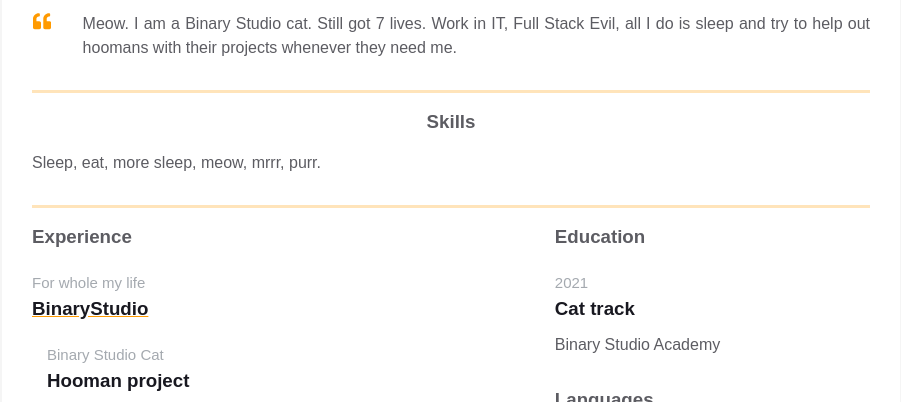
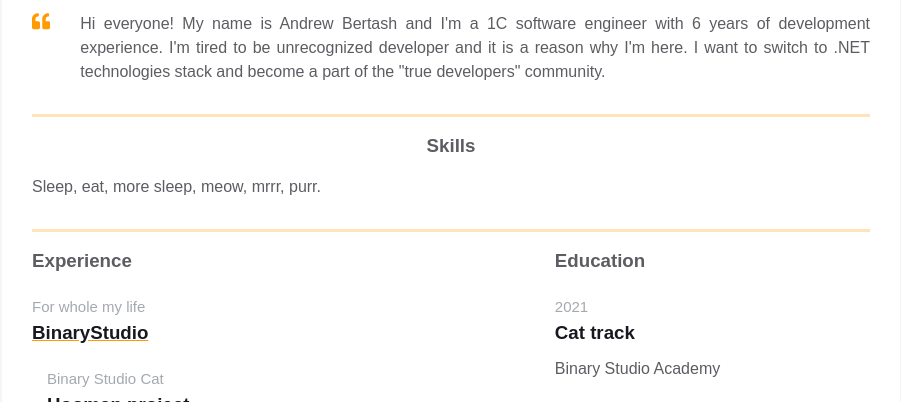
Before and after one commit to ABertashDev/homepage, a plain HTML site: page index.html in a window 1280 px wide. Shown: the part 350-752 px from the top of the page, without its empty margins (189-1090 px from the left). Drawn offline with Linux system fonts and the light colour scheme.

Commit message:
Changed intro block to my own

```diff
--- a/index.html
+++ b/index.html
@@ -99,10 +99,9 @@
                 </path>
               </svg>
             </div>
-            <p class="intro_text">Meow.
-              I am a Binary Studio cat. Still got 7 lives. Work in IT, Full Stack Evil,
-              all I do is sleep and try to help out hoomans with their projects whenever
-              they need me.
+            <p class="intro_text">Hi everyone! My name is Andrew Bertash and I'm a 1C software engineer with 6 years of development experience.
+              I'm tired to be unrecognized developer and it is a reason why I'm here.
+              I want to switch to .NET technologies stack and become a part of the "true developers" community.
             </p>
           </div>
         </div>
```
